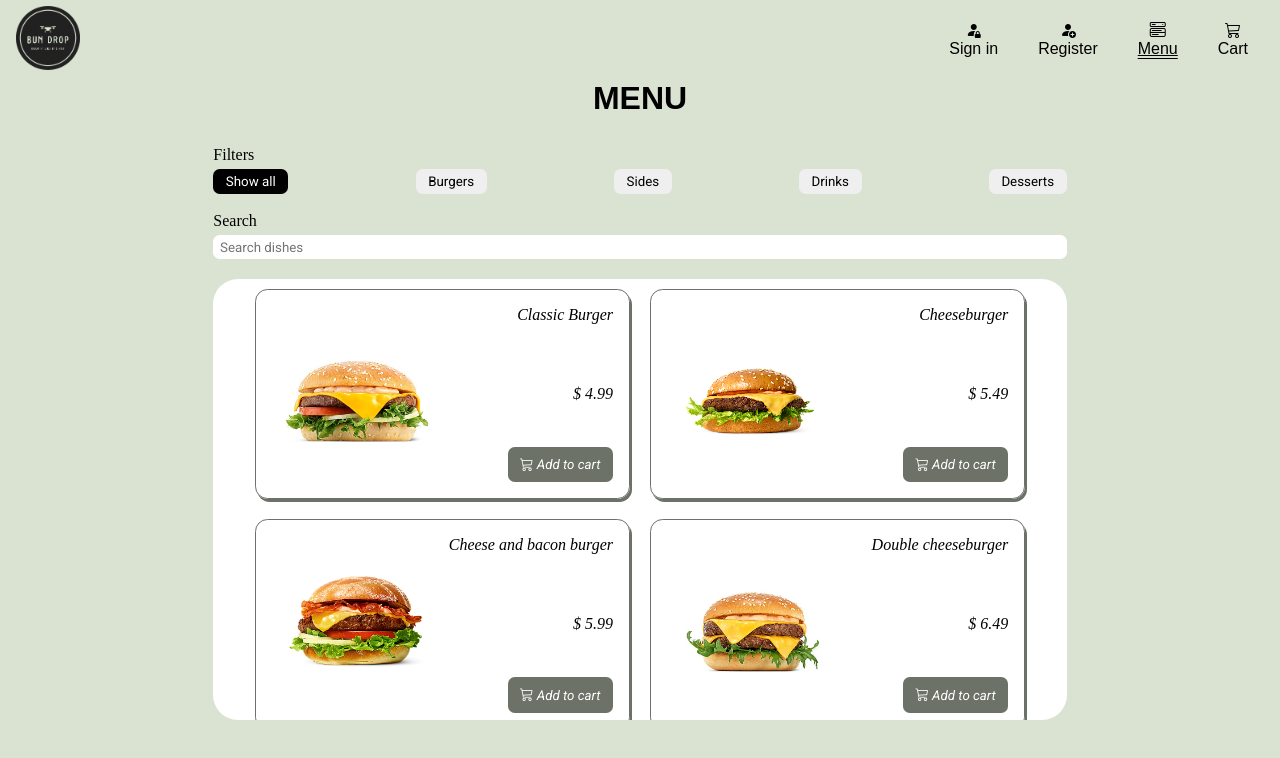
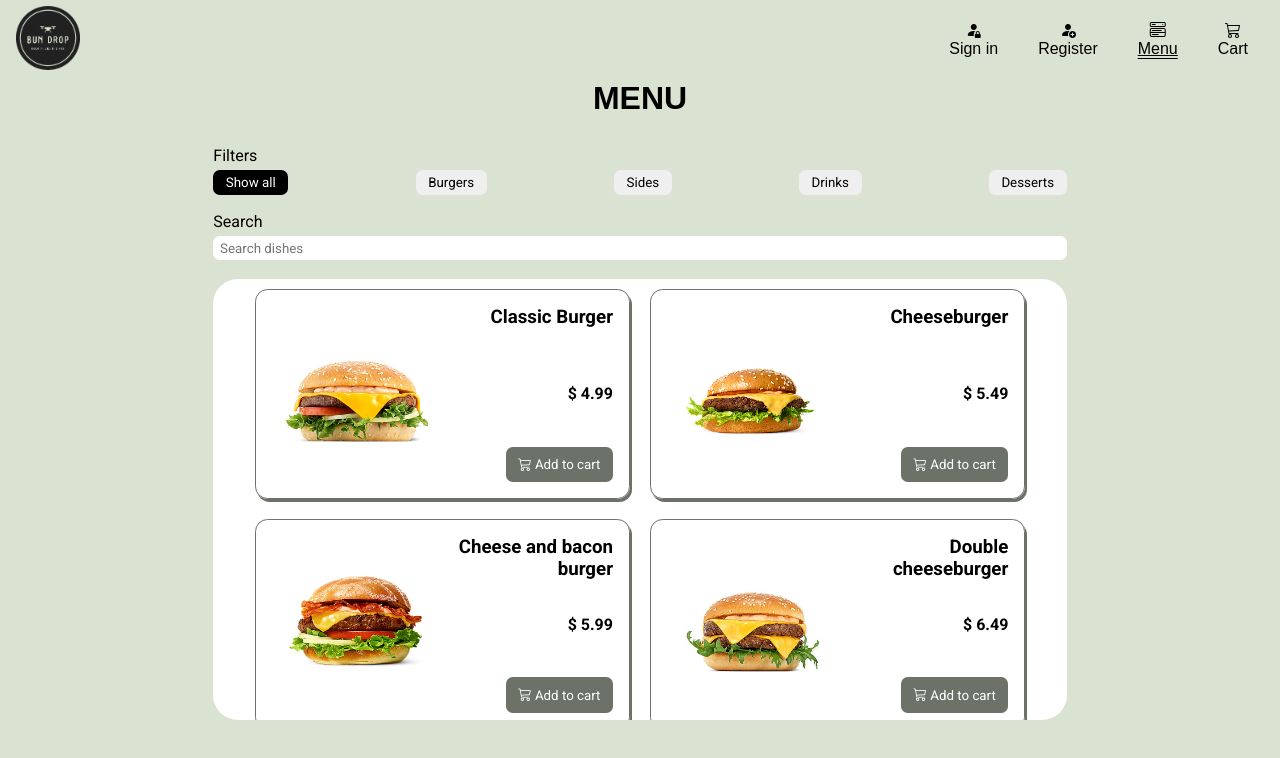
Before and after one commit to andrejakobsson7/bun-drop, a React (Vite) app: page /Menu in a window 1280 px wide. Shown: the top 758 px of the page. Built offline with nearby package versions, Linux system fonts and the light colour scheme; data requests are answered from the project's data file; a web font is replaced by a local one.

Commit message:
Implement search functionality on menu page

```diff
--- a/src/App.css
+++ b/src/App.css
@@ -166,6 +166,9 @@ body {
   flex-wrap: wrap;
   overflow-y: scroll;
 }
+#menu-items-wrapper > * {
+  margin: 10px;
+}
 
 /* Cart */
 #cart-container {
@@ -227,7 +230,6 @@ body {
 .dish-container {
   width: 40%;
   height: 40%;
-  margin: 10px;
   border-radius: 12.5px;
   border: 1px solid rgb(109, 114, 104);
   display: grid;
@@ -288,7 +290,8 @@ body {
   background-color: rgb(55, 57, 52);
 }
 #cart-container,
-#payment-container {
+#payment-container,
+#menu-container {
   font-family: "Roboto", Arial, Helvetica, sans-serif;
 }
 #cart-container label {
--- a/src/components/Dish.jsx
+++ b/src/components/Dish.jsx
@@ -7,14 +7,14 @@ function Dish(props) {
       </div>
       <div className="dish-info-wrapper">
         <div className="dish-name">
-          <em>{props.dish.title}</em>
+          <h3>{props.dish.title}</h3>
         </div>
         <div className="dish-price">
-          <em>$ {props.dish.price}</em>
+          <strong>$ {props.dish.price}</strong>
         </div>
         <div className="dish-add-to-cart">
           <button className="add-to-cart-btn">
-            <i className="bi bi-cart3"> Add to cart</i>
+            <p className="bi bi-cart3"> Add to cart</p>
           </button>
         </div>
       </div>
--- a/src/hooks/useFetch.jsx
+++ b/src/hooks/useFetch.jsx
@@ -12,7 +12,7 @@ function useFetch(url) {
         const result = await response.json();
         setData(result);
       } catch (err) {
-        setError(err);
+        setError(new String(err));
       } finally {
         setLoading(false);
       }
@@ -20,22 +20,6 @@ function useFetch(url) {
     fetchData();
   }, [url]);
 
-  // useEffect(() => {
-  //   setLoading(true);
-  //   setData(null);
-  //   setError("");
-  //   fetch(url, options).then((response) => {
-  //     if (response.ok) {
-  //       response.json().then((data) => {
-  //         setData(data);
-  //         setLoading(false);
-  //       });
-  //     } else {
-  //       setError(response.statusText);
-  //       setLoading(false);
-  //     }
-  //   });
-  // }, [url, options]);
   return { loading, data, error };
 }
 
--- a/src/pages/Menu.jsx
+++ b/src/pages/Menu.jsx
@@ -1,4 +1,4 @@
-import React, { useEffect, useState } from "react";
+import React, { act, useEffect, useState } from "react";
 import PageLabel from "../components/PageLabel";
 import FilterButton from "../components/FilterButton";
 import Dish from "../components/Dish";
@@ -38,6 +38,22 @@ function Menu() {
     }
     setActiveFilter(filterOption);
   }
+  function handleSearch(e) {
+    let foundDishes = [];
+    const searchValue = e.target.value.toLowerCase();
+    if (activeFilter === defaultFilterOption) {
+      foundDishes = originalMenu.filter((d) =>
+        d.title.toLowerCase().includes(searchValue)
+      );
+    } else {
+      foundDishes = originalMenu.filter(
+        (d) =>
+          d.title.toLowerCase().includes(searchValue) &&
+          d.category === activeFilter.toLowerCase()
+      );
+    }
+    setMenu(foundDishes);
+  }
   return (
     <div id="menu-container">
       <div id="menu-label-wrapper">
@@ -63,13 +79,21 @@ function Menu() {
             id="menu-search-input"
             type="search"
             placeholder="Search dishes"
+            onChange={handleSearch}
           />
         </div>
       </div>
       {fetchMenu.loading ? (
-        <p>Loading menu</p>
+        <div id="menu-items-wrapper">
+          <p>Loading menu</p>
+        </div>
       ) : fetchMenu.error ? (
-        <p>Error {fetchMenu.error} fetching menu</p>
+        <div id="menu-items-wrapper">
+          <p>
+            Error An error occurred fetching the menu. Error code:{" "}
+            {fetchMenu.error}. Please contact the support department.
+          </p>
+        </div>
       ) : (
         <div id="menu-items-wrapper">
           {menu.map((d) => (
```
